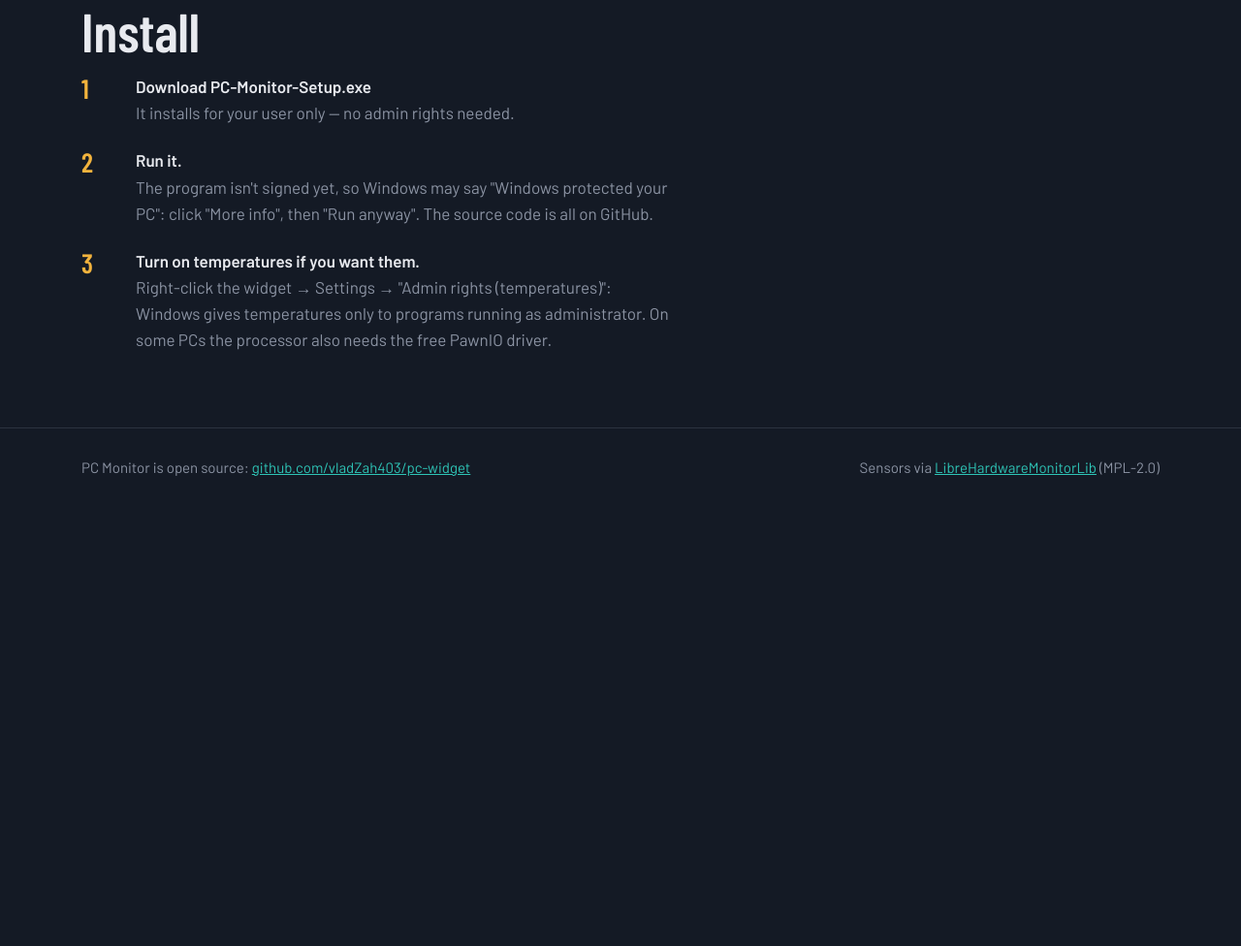
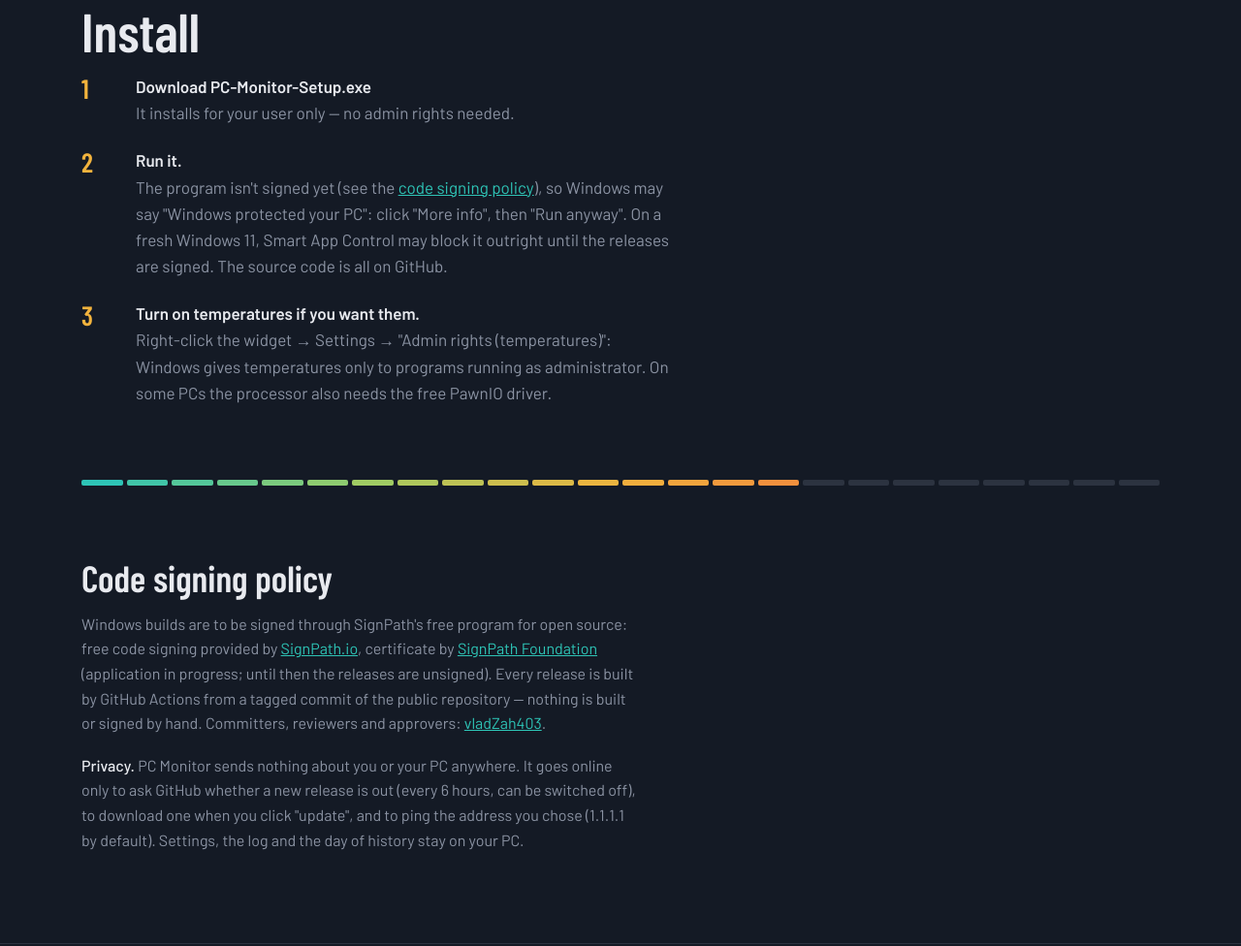
Before and after one commit to vladZah403/pc-widget, a plain HTML site: page docs/index.html in a window 1280 px wide. Shown: the part 4411-5387 px from the top of the page at 97% size. Before the commit the page ends 4953 px from the top, so only its background shows below. Drawn offline with nearby package versions, Linux system fonts and the light colour scheme.

Commit message:
MIT license, code signing policy and privacy note; Smart App Control in README
- LICENSE: MIT (needed for SignPath's free code signing for open source)
- "Code signing policy" on the site and in the README: signing through
  SignPath.io / SignPath Foundation (application in progress), releases built
  only by GitHub Actions from tagged commits, who approves, and every network
  connection the program makes
- README / site: on a fresh Windows 11, Smart App Control blocks the unsigned
  setup (error 4551) until the releases are signed

Co-Authored-By: Claude Opus 5.5 <noreply@anthropic.com>

```diff
--- a/docs/index.html
+++ b/docs/index.html
@@ -228,6 +228,9 @@
   ol.steps b { font-weight: 600; }
   ol.steps span { color: var(--mute); display: block; }
 
+  .policy h2 { font-size: clamp(30px, 3.6vw, 38px); }
+  .policy p { font-size: 16px; margin-bottom: 18px; }
+  .policy p strong { color: var(--ink); font-weight: 500; }
   footer { border-top: 1px solid var(--line); color: var(--mute); font-size: 15px; }
   footer .inner { max-width: var(--wide); margin: 0 auto; padding: 28px 24px 48px; display: flex; flex-wrap: wrap; gap: 12px 32px; justify-content: space-between; }
 
@@ -389,9 +392,17 @@
   <h2>Install</h2>
   <ol class="steps">
     <li><div><b>Download PC-Monitor-Setup.exe</b><span>It installs for your user only — no admin rights needed.</span></div></li>
-    <li><div><b>Run it.</b><span>The program isn't signed yet, so Windows may say "Windows protected your PC": click "More info", then "Run anyway". The source code is all on GitHub.</span></div></li>
+    <li><div><b>Run it.</b><span>The program isn't signed yet (see the <a href="#code-signing-policy">code signing policy</a>), so Windows may say "Windows protected your PC": click "More info", then "Run anyway". On a fresh Windows 11, Smart App Control may block it outright until the releases are signed. The source code is all on GitHub.</span></div></li>
     <li><div><b>Turn on temperatures if you want them.</b><span>Right-click the widget → Settings → "Admin rights (temperatures)": Windows gives temperatures only to programs running as administrator. On some PCs the processor also needs the free PawnIO driver.</span></div></li>
   </ol>
+</section>
+
+<div class="meter" aria-hidden="true"></div>
+
+<section class="policy" id="code-signing-policy">
+  <h2>Code signing policy</h2>
+  <p>Windows builds are to be signed through SignPath's free program for open source: free code signing provided by <a href="https://about.signpath.io">SignPath.io</a>, certificate by <a href="https://signpath.org">SignPath Foundation</a> (application in progress; until then the releases are unsigned). Every release is built by GitHub Actions from a tagged commit of the public repository — nothing is built or signed by hand. Committers, reviewers and approvers: <a href="https://github.com/vladZah403">vladZah403</a>.</p>
+  <p><strong>Privacy.</strong> PC Monitor sends nothing about you or your PC anywhere. It goes online only to ask GitHub whether a new release is out (every 6 hours, can be switched off), to download one when you click "update", and to ping the address you chose (1.1.1.1 by default). Settings, the log and the day of history stay on your PC.</p>
 </section>
 
 <footer>
```
Also changed, not shown: 2 other files.
